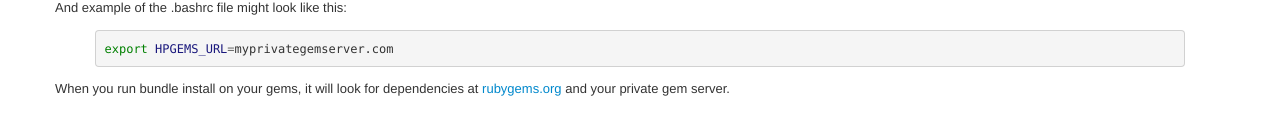
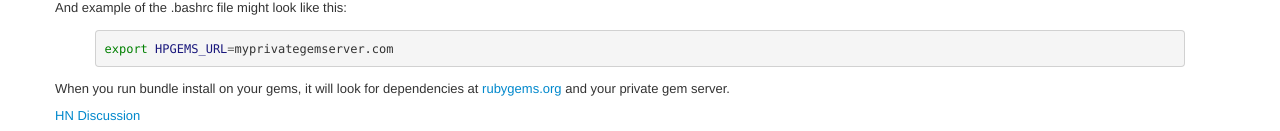
Before and after one commit to lancecarlson/lancecarlson.github.com, a Jekyll site: the page built from _posts/2012-05-14-private-gem-server-using-geminabox.md, in a window 1280 px wide and 1286 px high. Shown: the part 1152-1283 px from the top of the window. Built offline with Jekyll 4.4.1, drawn with Linux system fonts in a browser that asks for light colours; comment, search, counter and statistics services are not loaded.

Commit message:
HN Discussion link

```diff
--- a/_posts/2012-05-14-private-gem-server-using-geminabox.md
+++ b/_posts/2012-05-14-private-gem-server-using-geminabox.md
@@ -70,3 +70,5 @@ export HPGEMS_URL=myprivategemserver.com
 {% endhighlight %}
 
 When you run bundle install on your gems, it will look for dependencies at [rubygems.org](http://rubygems.org) and your private gem server.
+
+[HN Discussion](http://news.ycombinator.com/item?id=3975365)
```
